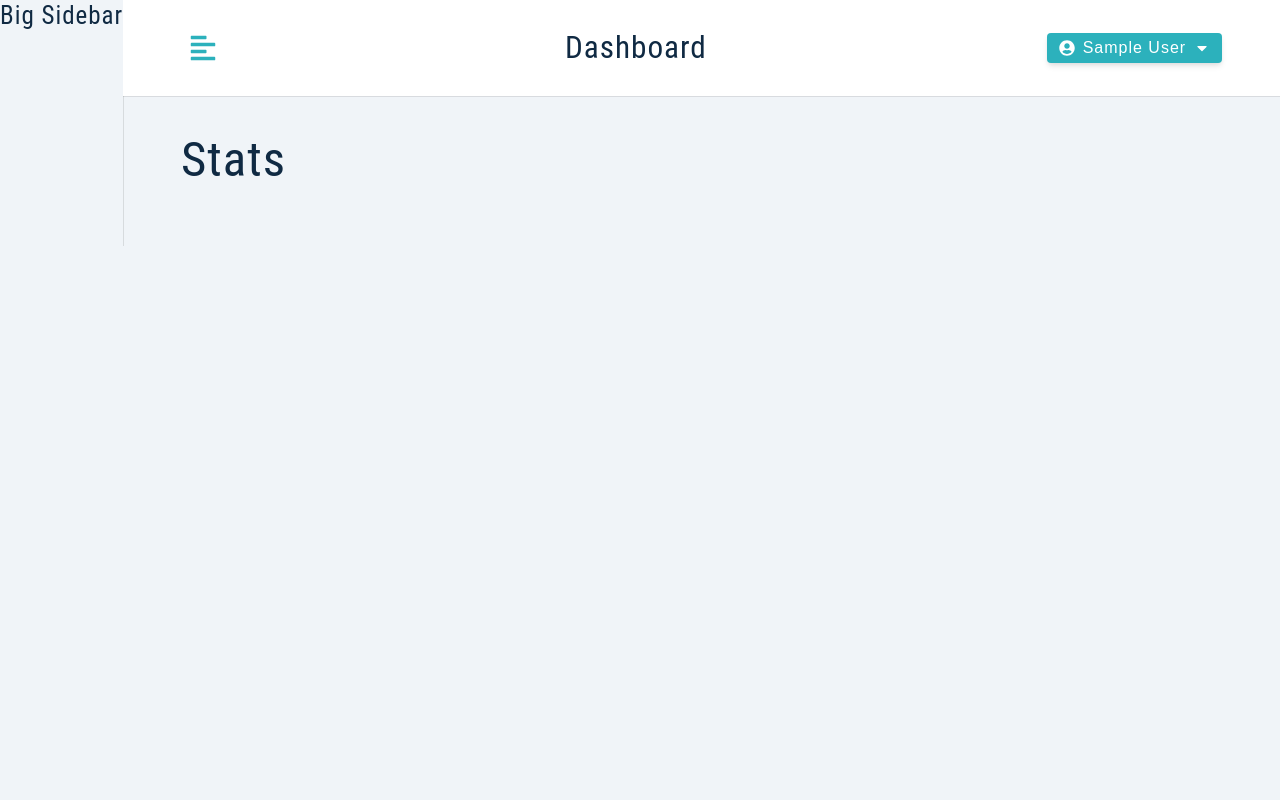
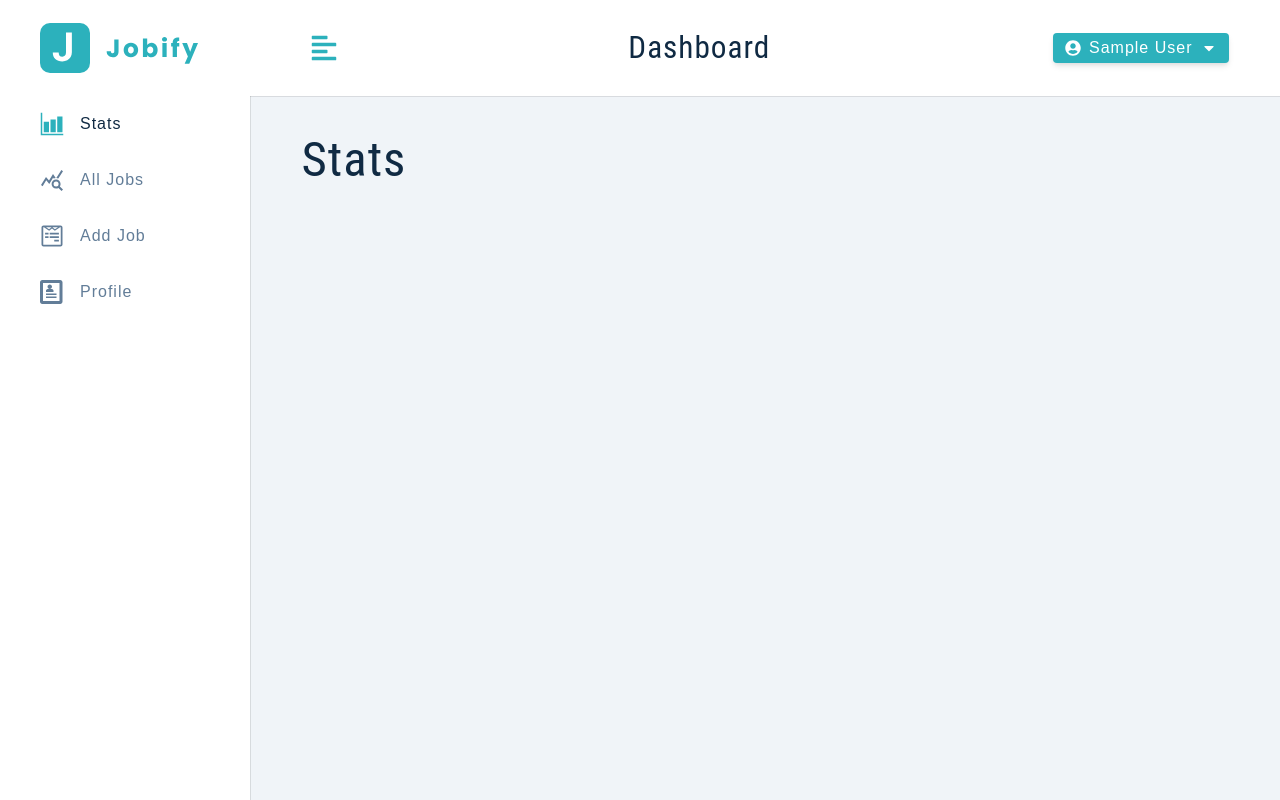
Before and after one commit to drewb73/client-jobify, a React (Create React App) app: page / in a window 1280 px wide. Built offline with nearby package versions, Linux system fonts and the light colour scheme; sample sign-in values are in the browser's storage.

Commit message:
Update BigSidebar.js

```diff
--- a/src/components/BigSidebar.js
+++ b/src/components/BigSidebar.js
@@ -1,10 +1,22 @@
 import React from 'react'
 import Wrapper from '../assets/wrappers/BigSidebar'
+import { useAppContext } from '../context/appContext'
+import NavlLinks from './NavlLinks'
+import Logo from './Logo'
+
 
 const BigSidebar = () => {
+const {showSidebar} = useAppContext()
   return (
     <Wrapper>
-        <h4>big sidebar</h4>
+        <div className={showSidebar ? 'sidebar-container' : 'sidebar-container show-sidebar'}>
+            <div className='content'>
+                <header>
+                    <Logo />
+                </header>
+                <NavlLinks />
+            </div>
+        </div>
     </Wrapper>
   )
 }
```
